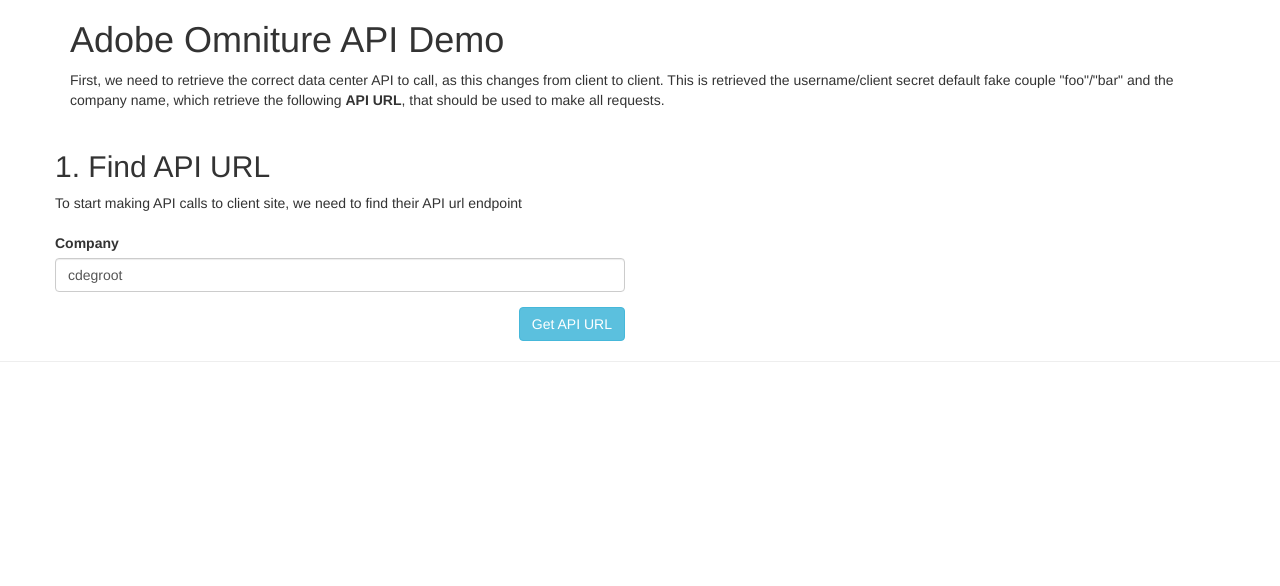
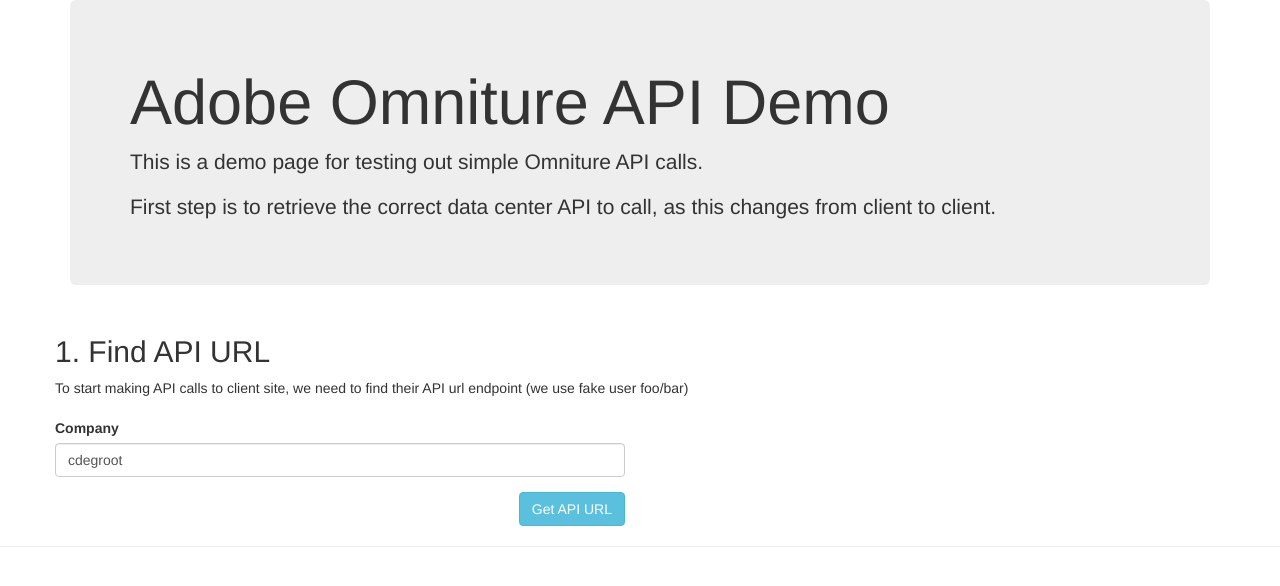
Before and after one commit to ala85/omniture-playground, a plain HTML site: page public/api.html in a window 1280 px wide. Drawn offline with nearby package versions, Linux system fonts and the light colour scheme.

Commit message:
Better text

```diff
--- a/public/api.html
+++ b/public/api.html
@@ -13,18 +13,17 @@
 <body>
 
 <section class="container">
-    <h1>Adobe Omniture API Demo</h1>
-    First, we need to retrieve the correct data center API to call, as this changes from client to client. This is retrieved the username/client secret default fake couple
-    "foo"/"bar" and the company name, which retrieve the following <strong>API URL</strong>, that should be used to make all requests.
-    </br>
-    </br>
-
+    <div class="jumbotron">
+        <h1>Adobe Omniture API Demo</h1>
+        <p>This is a demo page for testing out simple Omniture API calls. </p>
+        <p>First step is to retrieve the correct data center API to call, as this changes from client to client. </p>
+    </div>
 
     <div class="row client-secret_section">
         <h2>1. Find API URL</h2>
         <div class="row">
             <div class="col-md-12">
-                To start making API calls to client site, we need to find their API url endpoint
+                To start making API calls to client site, we need to find their API url endpoint (we use fake user foo/bar)
             </div>
         </div>
         </br>
@@ -63,7 +62,7 @@
         </br>
         <div class="row">
             <div class="col-md-6">
-                2) Client Provides his login to <a href="https://sc.omniture.com/login/" target="_blank">Analytics</a>, then we can find a client secret.
+                Client Provides his login to <a href="https://sc.omniture.com/login/" target="_blank">Analytics</a>, then we can find a client secret.
                 <form class="client-secret-form form-inline">
                     <div class="form-group">
                         <label for="login-field">Login</label>
```
